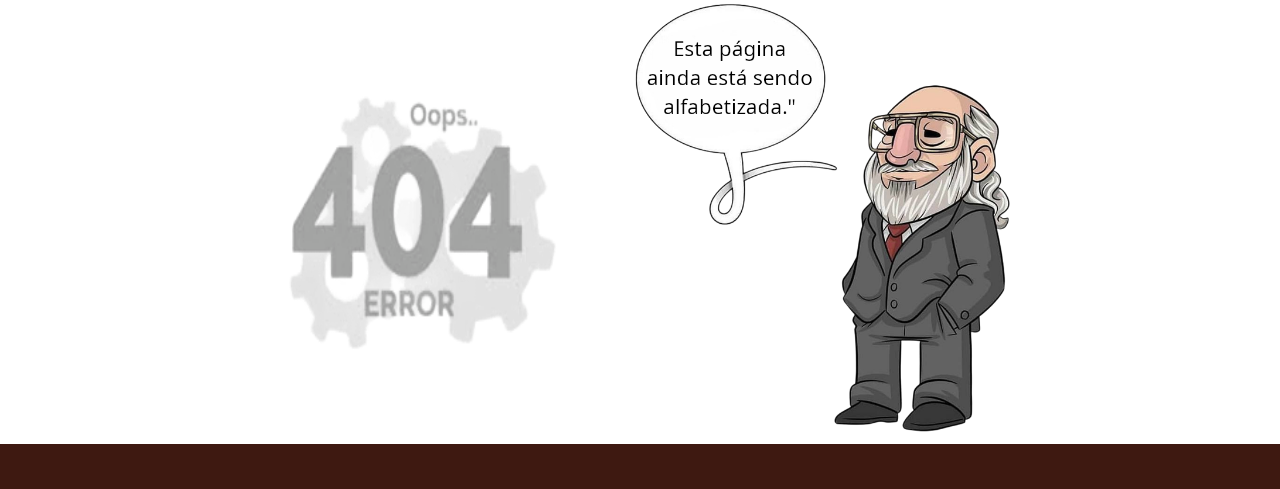
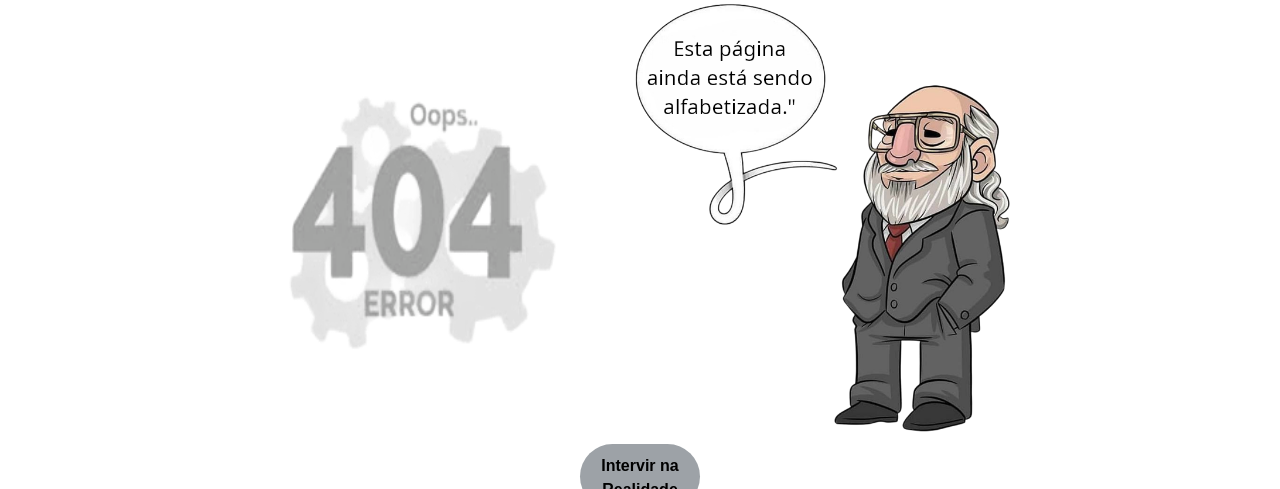
Before and after one commit to Arthur-Gomes-D/Folhar-frontend, a plain HTML site: page error404.html in a window 1280 px wide. Shown: the part 76-565 px from the top of the page. Drawn offline with nearby package versions, Linux system fonts and the light colour scheme.

Commit message:
pagina de error melhorada

```diff
--- a/error404.html
+++ b/error404.html
@@ -45,6 +45,7 @@
                 <img class="engrenages" src="img/error 404/error 404.png" alt="Image de engrenages com Oops.. 404 ERROR escrito em cima">
                 <img class="desenhoPauloFreire" src="img/error 404/paulo freire error 404.png" alt="Desenho de Paulo Freire Falando que a pagina acessada ainda está sendo alfabetizada">
             </div>
+            <button class="botaoRecarregar"><a href="index.html">Intervir na Realidade</a></button>
         </div>
     </main>
     <footer>
--- a/style/error404.css
+++ b/style/error404.css
@@ -97,7 +97,16 @@ nav {
 }
 
 /* aqui começa o que não e padrão por todas as paginas */
-
+#conteudosDaMain{
+    display: flex;
+    flex-direction: column;
+    align-items: center;
+}
+#conteudosDaMain a{
+    text-decoration: none;
+    color: black;
+    font-weight: bolder;
+}
 .imagensMain{
     display: flex;
     flex-direction: row;
@@ -112,6 +121,14 @@ nav {
     width: 350px;
     height: 350px;
 }
+.botaoRecarregar{
+    background-color: rgb(157, 162, 167);
+    width: 120px;
+    height: 65px;
+    border-style: none;
+    border-radius: 60px;
+    padding: 10px;
+}
 
 /* footer */
 .conteudosDoFooter {
@@ -120,7 +137,9 @@ nav {
     gap: 20px;
     justify-content: center;
 }
-
+main{
+    margin-bottom: 30px;
+}
 footer {
     display: flex;
     justify-content: center;
```
